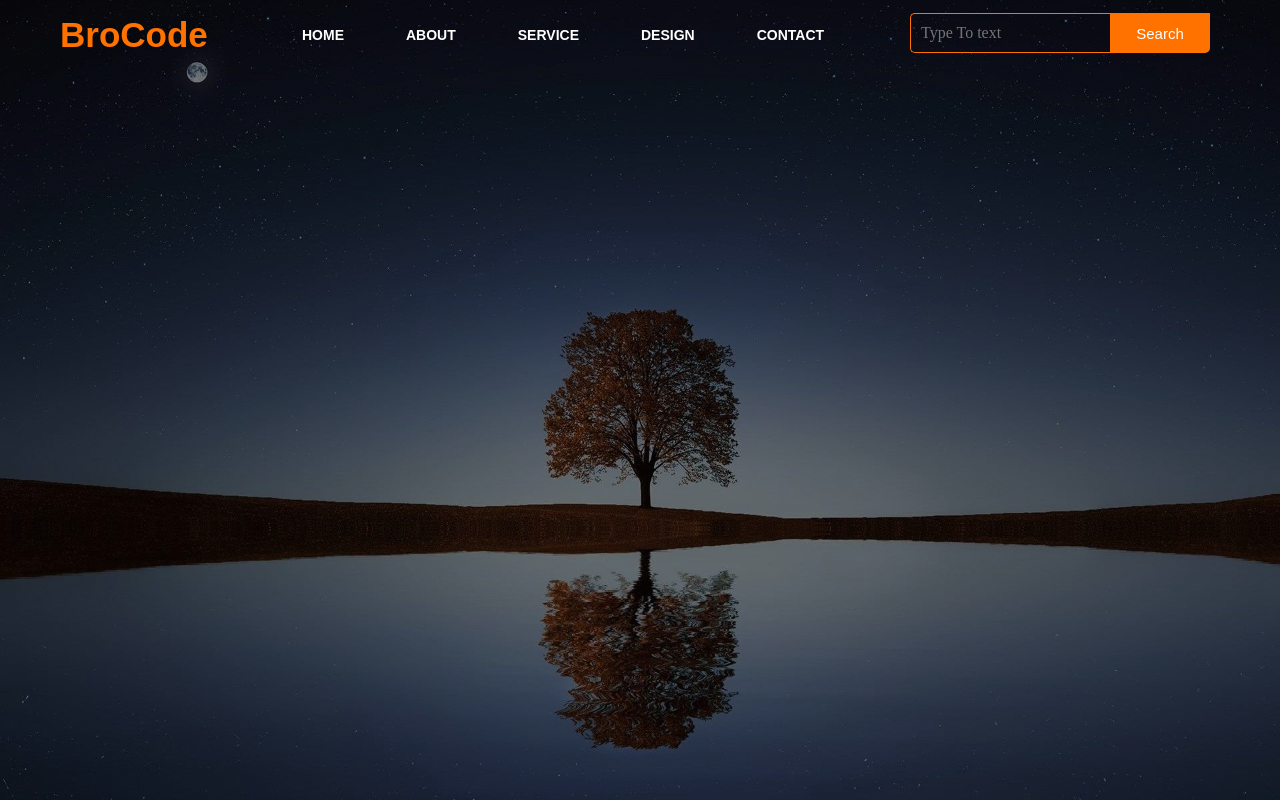
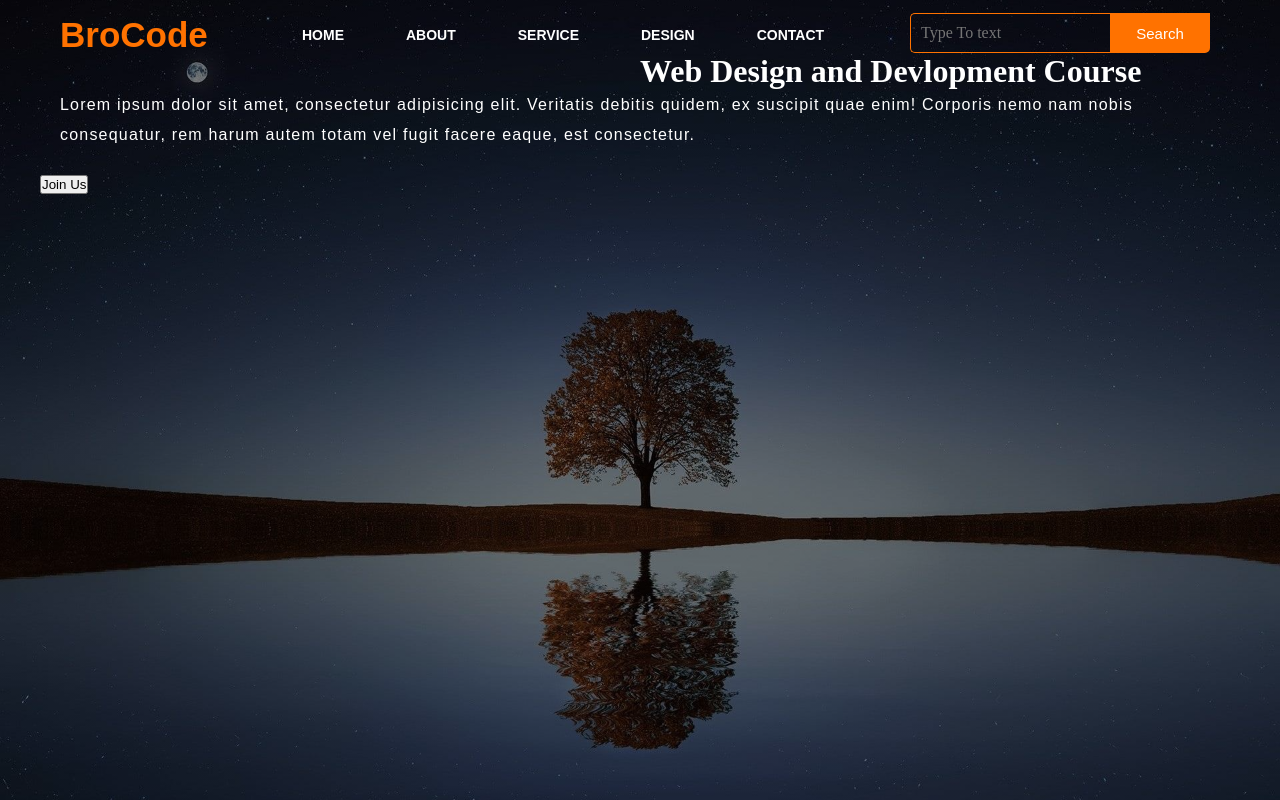
Before and after one commit to imonbhuiya/simple-HTML-CSS, a plain HTML site: page index.html in a window 1280 px wide. Drawn offline with Linux system fonts and the light colour scheme.

Commit message:
Reverting to <commit-id>

```diff
--- a/index.html
+++ b/index.html
@@ -1,9 +1,11 @@
 <!DOCTYPE html>
 <html lang="en">
+
 <head>
     <title>Webpage Design</title>
     <link rel="stylesheet" href="style.css">
 </head>
+
 <body>
 
     <div class="main">
@@ -25,9 +27,17 @@
                 <input class="srch" type="search" name="" placeholder="Type To text">
                 <a href="#"> <button class="btn">Search</button></a>
             </div>
+            <div class="content">
+                <h1>Web Design and Devlopment Course</h1>
+                <p class="par">Lorem ipsum dolor sit amet, consectetur adipisicing elit. Veritatis debitis quidem, ex
+                    suscipit quae enim! Corporis nemo nam nobis consequatur, rem harum autem totam vel fugit facere
+                    eaque, est consectetur.</p>
+                    <button class="cn"><a href=""></a>Join Us</button>
             </div>
         </div>
     </div>
+    </div>
 
 </body>
+
 </html>
--- a/style.css
+++ b/style.css
@@ -110,3 +110,17 @@ ul li a:hover{
 .srch:focus{
     outline: none;
 }
+.content{
+    width: 1200px;
+    height: auto;
+    margin: auto;
+    color: #fff;
+    position: relative;
+}
+.content .par{
+    padding-left: 20px;
+    padding-bottom: 25px;
+    font-family: Arial, Helvetica, sans-serif;
+    letter-spacing: 1.2px;
+    line-height: 30px;
+}
```
